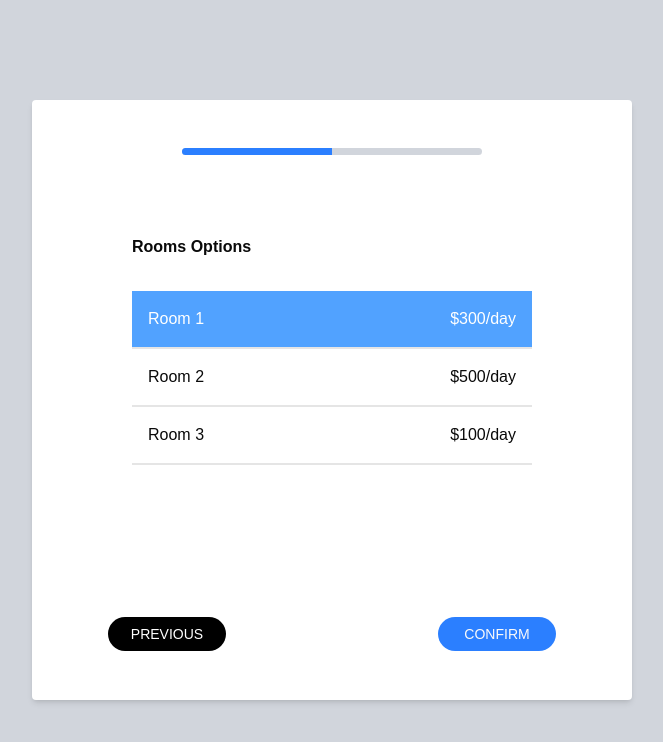
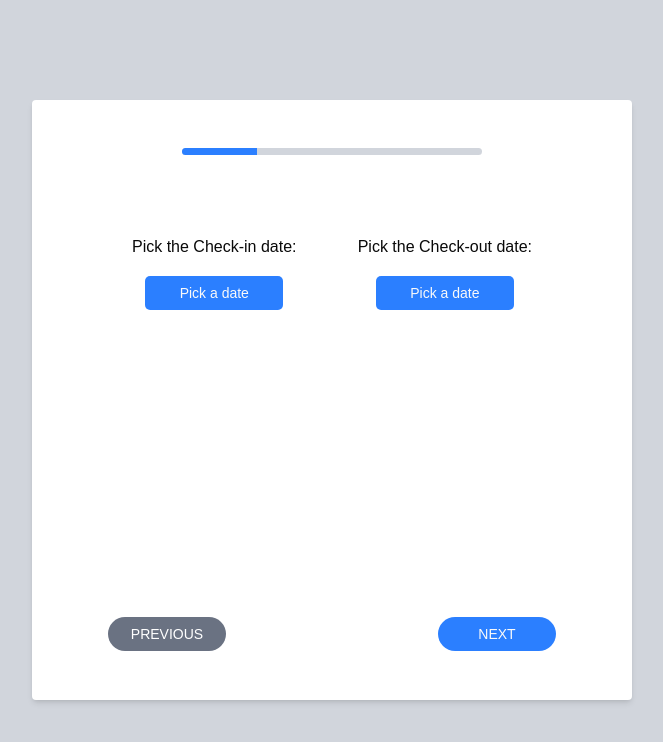
Before and after one commit to jeancarloslima/formulario-de-reservas, a React (Vite) app: page / in a window 1280 px wide. Shown: the top 742 px of the page, without its empty margins (308-971 px from the left). Built offline with nearby package versions, Linux system fonts and the light colour scheme.

Commit message:
Adicionando botões ao stepdates

```diff
--- a/src/components/contexts/useReservationStore/index.jsx
+++ b/src/components/contexts/useReservationStore/index.jsx
@@ -1,7 +1,7 @@
 import { create } from "zustand";
 
 export const useReservationStore = create((set) => ({
-  currentScreen: 2,
+  currentScreen: 1,
 
   reservationData: {
     checkIn: null,
--- a/src/components/pages/StepDates/index.jsx
+++ b/src/components/pages/StepDates/index.jsx
@@ -6,26 +6,52 @@ import {
   PopoverTrigger,
 } from "@/components/ui/popover";
 import { useState } from "react";
+import { useReservationStore } from "../../contexts/useReservationStore";
+import { format } from "date-fns";
 
 export default function StepDates() {
-  const [date, setDate] = useState();
+  const { reservationData, nextScreen, updateData } = useReservationStore();
+  const [dateCheckIn, setDateCheckIn] = reservationData.checkIn
+    ? useState(Date(reservationData.checkIn))
+    : useState();
+  const [dateCheckOut, setDateCheckOut] = reservationData.checkOut
+    ? useState(Date(reservationData.checkOut))
+    : useState();
+
+  const handleDatesChoose = () => {
+    if (!dateCheckIn || !dateCheckOut) {
+      alert("Choose the dates");
+    } else if (dateCheckIn >= dateCheckOut) {
+      alert("The check-out date can't be the same or inferior to the check-in date");
+    } else {
+      const checkIn = format(dateCheckIn, "PPP");
+      const checkOut = format(dateCheckOut, "PPP");
+
+      updateData({ checkIn, checkOut });
+      nextScreen();
+    }
+  };
 
   return (
-    <div className="flex justify-between">
+    <div className="h-full flex flex-col justify-between items-center">
+      <div className="w-full max-w-[400px] flex justify-between">
         <div className="flex flex-col items-center gap-4">
           <h2>Pick the Check-in date:</h2>
           <Popover>
             <PopoverTrigger asChild>
-            <Button className="w-[120px] cursor-pointer">
-              {date ? date : <span>Pick a date</span>}
+              <Button className="w-[140px] bg-blue-500 hover:bg-blue-400 cursor-pointer rounded-sm">
+                {dateCheckIn ? (
+                  format(dateCheckIn, "PPP")
+                ) : (
+                  <span>Pick a date</span>
+                )}
               </Button>
             </PopoverTrigger>
             <PopoverContent className="w-auto p-0" align="start">
               <Calendar
                 mode="single"
-              selected={date}
-              onSelect={setDate}
-              defaultMonth={date}
+                selected={dateCheckIn}
+                onSelect={setDateCheckIn}
               />
             </PopoverContent>
           </Popover>
@@ -35,20 +61,38 @@ export default function StepDates() {
           <h2>Pick the Check-out date:</h2>
           <Popover>
             <PopoverTrigger asChild>
-            <Button className="w-[120px] cursor-pointer">
-              {date ? date : <span>Pick a date</span>}
+              <Button className="w-[140px] bg-blue-500 hover:bg-blue-400 cursor-pointer rounded-sm">
+                {dateCheckOut ? (
+                  format(dateCheckOut, "PPP")
+                ) : (
+                  <span>Pick a date</span>
+                )}
               </Button>
             </PopoverTrigger>
             <PopoverContent className="w-auto p-0" align="start">
               <Calendar
                 mode="single"
-              selected={date}
-              onSelect={setDate}
-              defaultMonth={date}
+                selected={dateCheckOut}
+                onSelect={setDateCheckOut}
               />
             </PopoverContent>
           </Popover>
         </div>
       </div>
+
+      <div className="w-full max-w-[450px] flex justify-between">
+        <Button
+          className={`w-[120px] bg-gray-500 text-white pointer-events-none`}
+        >
+          PREVIOUS
+        </Button>
+        <Button
+          className={`w-[120px] cursor-pointer bg-blue-500 hover:bg-blue-400`}
+          onClick={handleDatesChoose}
+        >
+          NEXT
+        </Button>
+      </div>
+    </div>
   );
 }
--- a/src/components/pages/StepRooms/index.jsx
+++ b/src/components/pages/StepRooms/index.jsx
@@ -50,7 +50,7 @@ export default function StepRooms() {
           className={`w-[120px] cursor-pointer bg-blue-500 hover:bg-blue-400`}
           onClick={handleRoomChoose}
         >
-          CONFIRM
+          NEXT
         </Button>
       </div>
     </div>
```
Lines whose indentation alone changed are shown as unchanged.
